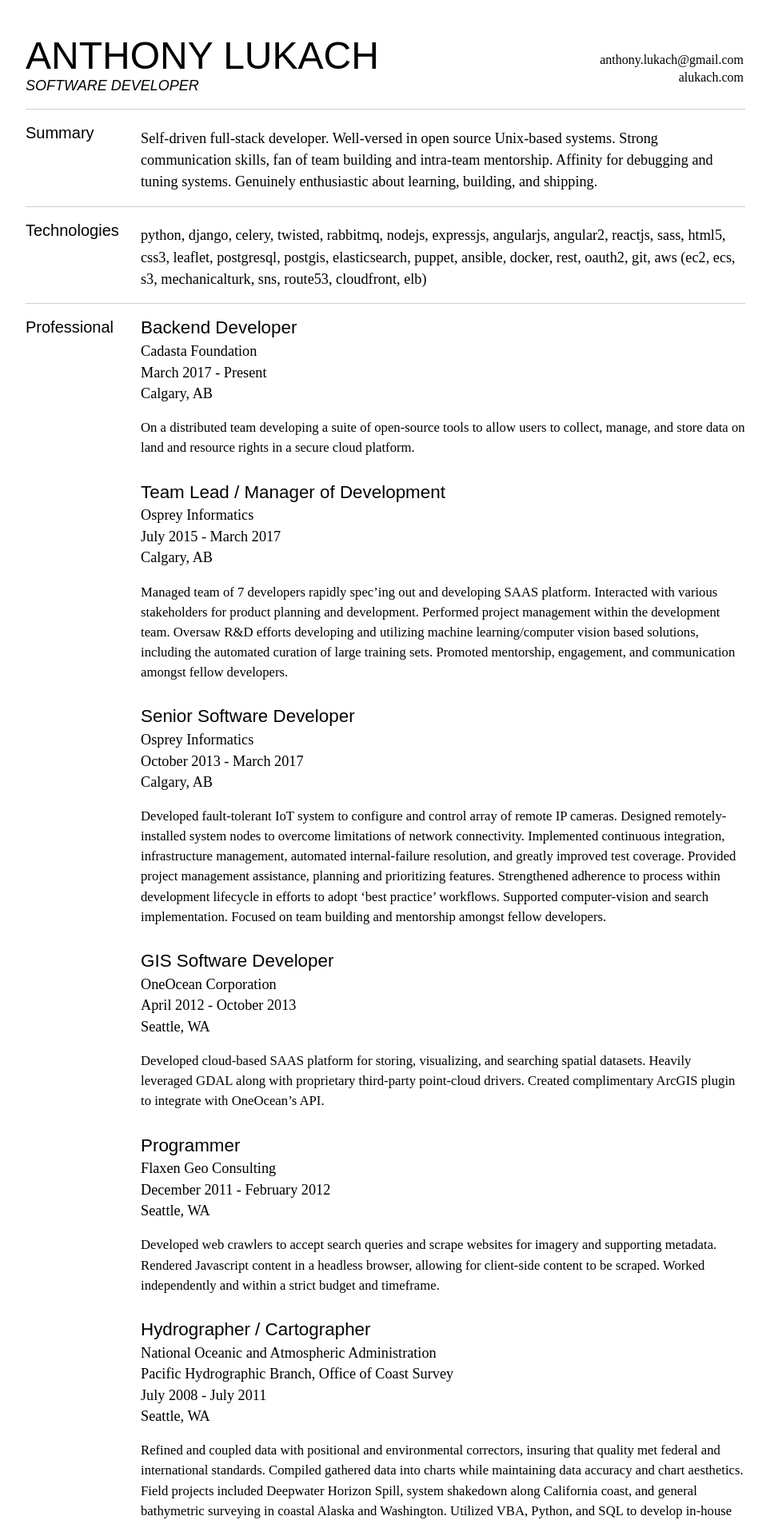
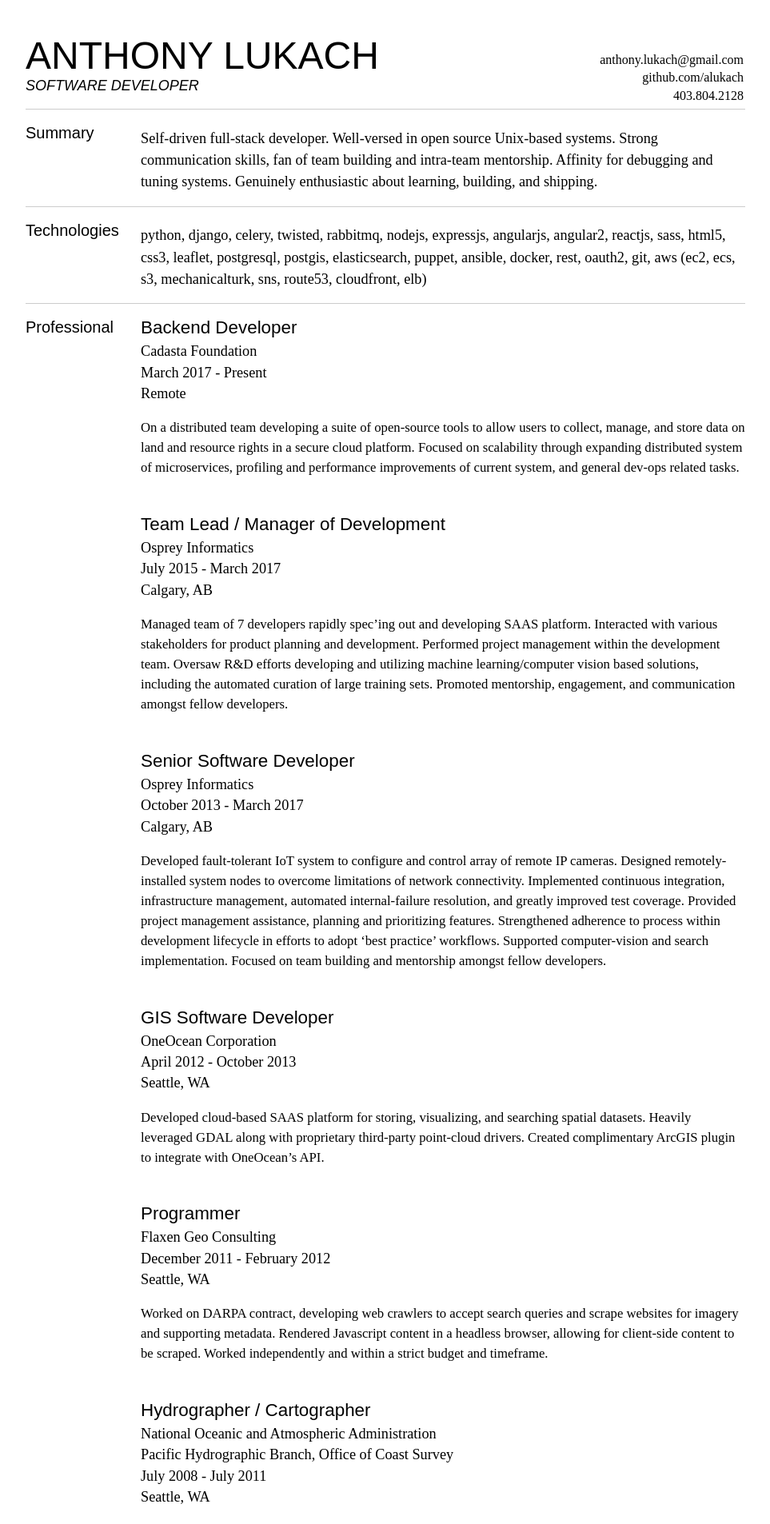
Before and after one commit to alukach/alukach.github.io, a Jekyll site: the page resume/alukach-print.html, which Jekyll copies as it is, in a window 1280 px wide. Shown: the top 1906 px of the page at 80% size, without its empty margins (158-1121 px from the left). Built offline with Jekyll 4.4.1, drawn with Linux system fonts in a browser that asks for light colours; some of the changed text lies outside the part shown.

Commit message:
Update resume

```diff
--- a/resume/alukach-print.html
+++ b/resume/alukach-print.html
@@ -19,7 +19,7 @@
 <blockquote>
   <p><a class="button" href="alukach.pdf" target="_blank" title="Download r&eacute;sum&eacute; as PDF">Download PDF</a>
   <a href="mailto:anthony.lukach@gmail.com">anthony.lukach@gmail.com</a><br />
-  <a href="http://www.alukach.com">alukach.com</a><br />
+  <a href="https://www.github.com/alukach">github.com/alukach</a><br />
   <span class='phone'>403.804.2128</span></p>
 </blockquote>
 
@@ -46,9 +46,9 @@
 
 <h5>March 2017 - Present</h5>
 
-<h5>Calgary, AB</h5>
+<h5>Remote</h5>
 
-<p>On a distributed team developing a suite of open-source tools to allow users to collect, manage, and store data on land and resource rights in a secure cloud platform.</p>
+<p>On a distributed team developing a suite of open-source tools to allow users to collect, manage, and store data on land and resource rights in a secure cloud platform. Focused on scalability through expanding distributed system of microservices, profiling and performance improvements of current system, and general dev-ops related tasks.</p>
 </dd>
 
 <dt><h4>Team Lead / Manager of Development</h4></dt>
@@ -92,7 +92,7 @@
 
 <h5>Seattle, WA</h5>
 
-<p>Developed web crawlers to accept search queries and scrape websites for imagery and supporting metadata. Rendered Javascript content in a headless browser, allowing for client-side content to be scraped. Worked independently and within a strict budget and timeframe.</p>
+<p>Worked on DARPA contract, developing web crawlers to accept search queries and scrape websites for imagery and supporting metadata. Rendered Javascript content in a headless browser, allowing for client-side content to be scraped. Worked independently and within a strict budget and timeframe.</p>
 </dd>
 
 <dt><h4>Hydrographer / Cartographer</h4></dt>
@@ -117,32 +117,6 @@
 <h5>Boise, ID</h5>
 
 <p>Created and contributed to geodatabases through geocoding data sourced from aerial photos and scanned maps. Georeferenced imported rasters. Created charts to assist with project planning.</p>
-</dd>
-</dl>
-
-<hr />
-
-<h3 id="personal">Personal</h3>
-
-<dl>
-<dt><h4><a href="http://dropchop.io">Dropchop.io</a></h4></dt>
-<dd>
-<h5>Collaborator</h5>
-
-<h5><a href="http://dropchop.io">http://dropchop.io</a></h5>
-
-<p>An experimental browser-based GIS, aiming to provide an intuitive, modern, and free GIS platform. Developed publicly as an open source project, relying heavily on remote collaboration through Github Issues and Pull Requests. Written utilizing object-oriented design principles with solid test coverage. <em>Developed with Javascript, HTML5, Leaflet.js/Mapbox.js, Turf.js, Karma, Mocha, Chai, Sinon, Grunt.</em></p>
-</dd>
-
-<dt><h4>CalgaryAlerts</h4></dt>
-<dd>
-<h5>Team Member</h5>
-
-<h5>Winning Entry, <a href="http://www.calgary.ca/CS/IIS/Pages/hackathon2015.aspx">2015 City of Calgary Hackathon</a></h5>
-
-<h5>April 2015</h5>
-
-<p>An SMS-based local notification system. Users were able to subscribe to information pertinent to their interests and location, such as city events, traffic and transit updates, voting reminders, emergency alerts, and parking restrictions. Data was ingested from City of Calgary OpenData catalogue and routed to appropriate interested parties. <em>Developed with Python, GeoDjango, PostgreSQL, PostGIS, AngularJS.</em></p>
 </dd>
 </dl>
 
--- a/resume/alukach-resume.css
+++ b/resume/alukach-resume.css
@@ -1,5 +1,6 @@
 body.pdf { color:black; }
 body.pdf a { text-decoration:none; }
+body.pdf .phone { display:inline; }
 body.pdf .resume {
   width:900px;
   margin:0 auto;
@@ -46,16 +47,6 @@ body.pdf ul li {
   width:28%;
   float:left;
 }
-body.pdf ul dl {
-  margin:0;
-  padding:0.3em 0 0;
-}
-body.pdf ul dl dt {
-  font-size:122%;
-  font-weight:normal;
-  margin:0 0 .75em;
-}
-body.pdf ul dl dd { padding:0 4em 0 0; }
 body.pdf ol {
   float:left;
   width:84%;
@@ -226,7 +217,7 @@ em { font-family:'Times New Roman', Times, serif; }
   font-size:140%;
 }
 .resume dl dd {
-  margin:0 0 2.0em;
+  margin:0 0 3em;
   padding:0;
   font-size:.95em;
 }
--- a/resume/source/css/resume.css
+++ b/resume/source/css/resume.css
@@ -181,7 +181,8 @@ em {
         font-size: 140%;
     }
     dd {
-        margin: 0 0 2.0em; /* Decrease bottom to 1.25em for more compact */
+        /* Increasing / Decreasing bottom margin good way to control heights */
+        margin: 0 0 3em;
         padding: 0;
         font-size: .95em; /* Job description text font size */
     }
```
Also changed, not shown: resume/alukach.html (+4 -30 lines), resume/index.md (+4 -30 lines), resume/source/alukach.md (+4 -23 lines), resume/source/css/pdf.css (+4 -13 lines), 1 other file.
